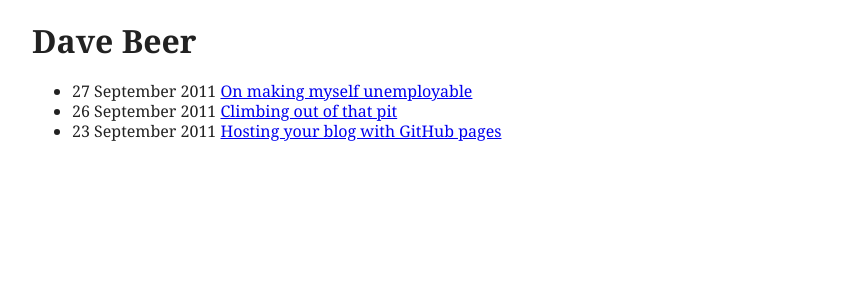
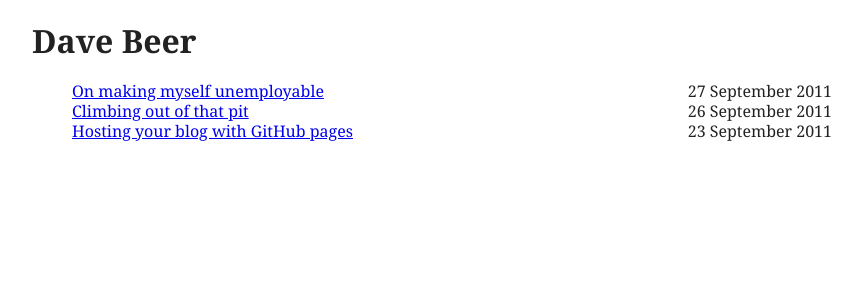
Before and after one commit to hairykiwi/blogtemplate, a Jekyll site: the page built from index.html, in a window 1280 px wide. Shown: the top 300 px of the page, without its empty margins (208-1070 px from the left). Built offline with Jekyll 4.4.1, drawn with Linux system fonts in a browser that asks for light colours.

Commit message:
homepage styling

```diff
--- a/css/davebeer.css
+++ b/css/davebeer.css
@@ -70,7 +70,8 @@
 body { font-family: Georgia, Serif; background-color: #fff; font-size: 16px;}
 #container {max-width:800px; margin: 0 auto;text-align:left;}
 .postdate {float:right; color: #999;}
-
+.related ul {list-style-type: none;}
+.related ul li span {float:right;}
 
 
 
```
